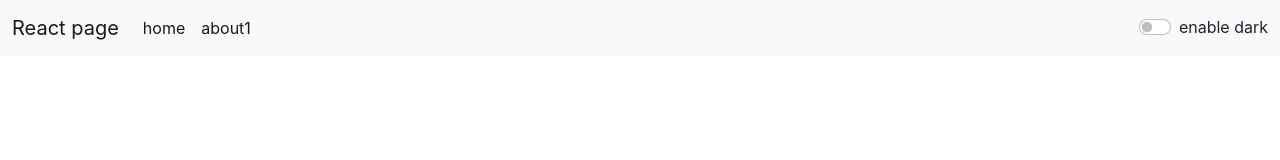
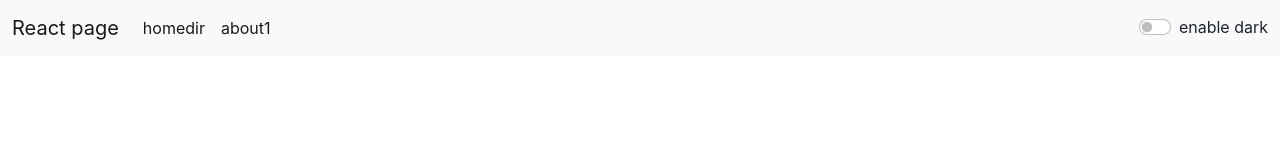
Before and after one commit to Shreyas12345678/React, a React (Create React App) app: page / in a window 1280 px wide. Shown: the top 160 px of the page. Built offline with nearby package versions, Linux system fonts and the light colour scheme.

Commit message:
updated home name to test changes

```diff
--- a/src/components/Navbar.js
+++ b/src/components/Navbar.js
@@ -24,7 +24,7 @@
           <div className="collapse navbar-collapse" id="navbarSupportedContent">
             <ul className="navbar-nav me-auto mb-2 mb-lg-0">
               <li className="nav-item">
-                <Link className="nav-link active" aria-current="page" to="/home">home</Link>
+                <Link className="nav-link active" aria-current="page" to="/home">homedir</Link>
               </li>
               <li className="nav-item">
                 <Link className="nav-link active" aria-current="page" to="/about
@@ -60,8 +60,10 @@
 }
 
 Navbar.propTypes ={
+
    about:PropTypes.string,
    title: PropTypes.string
+
 }
 
 Navbar.defaultProps = {
```
